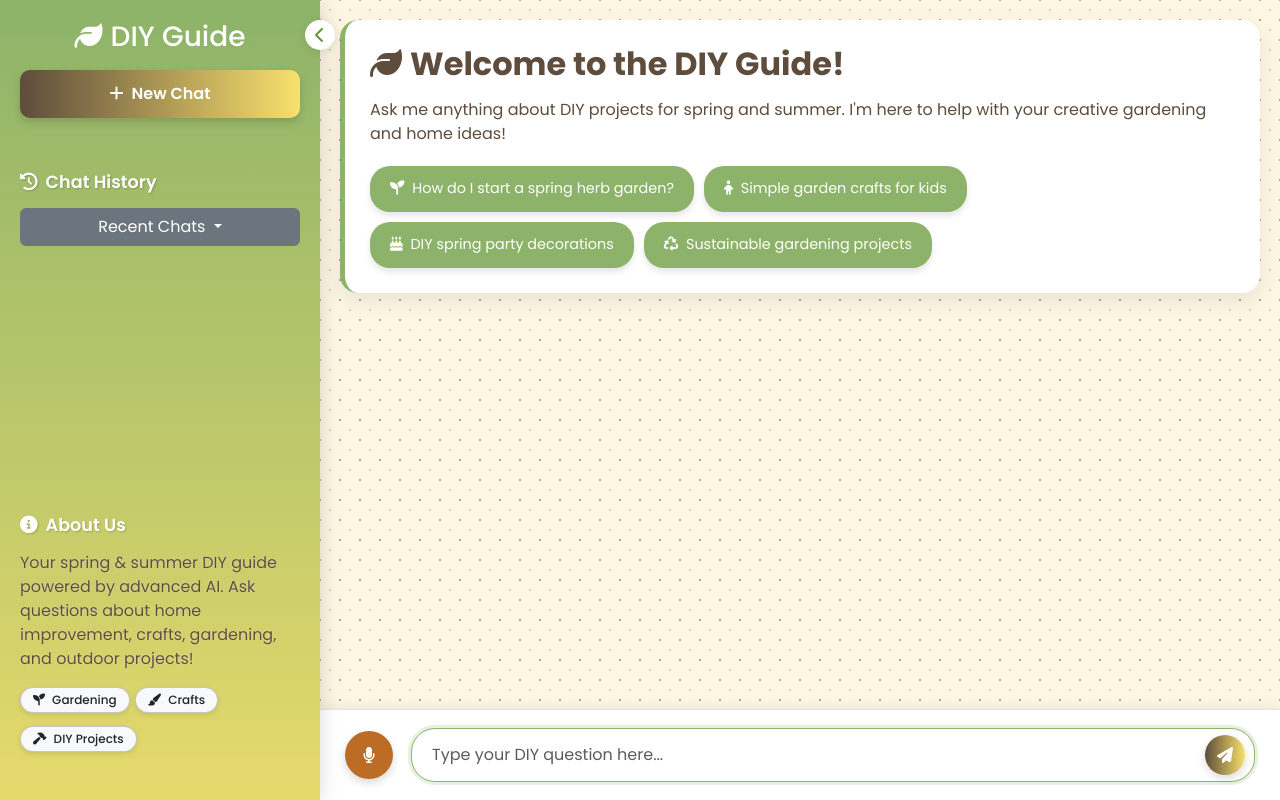
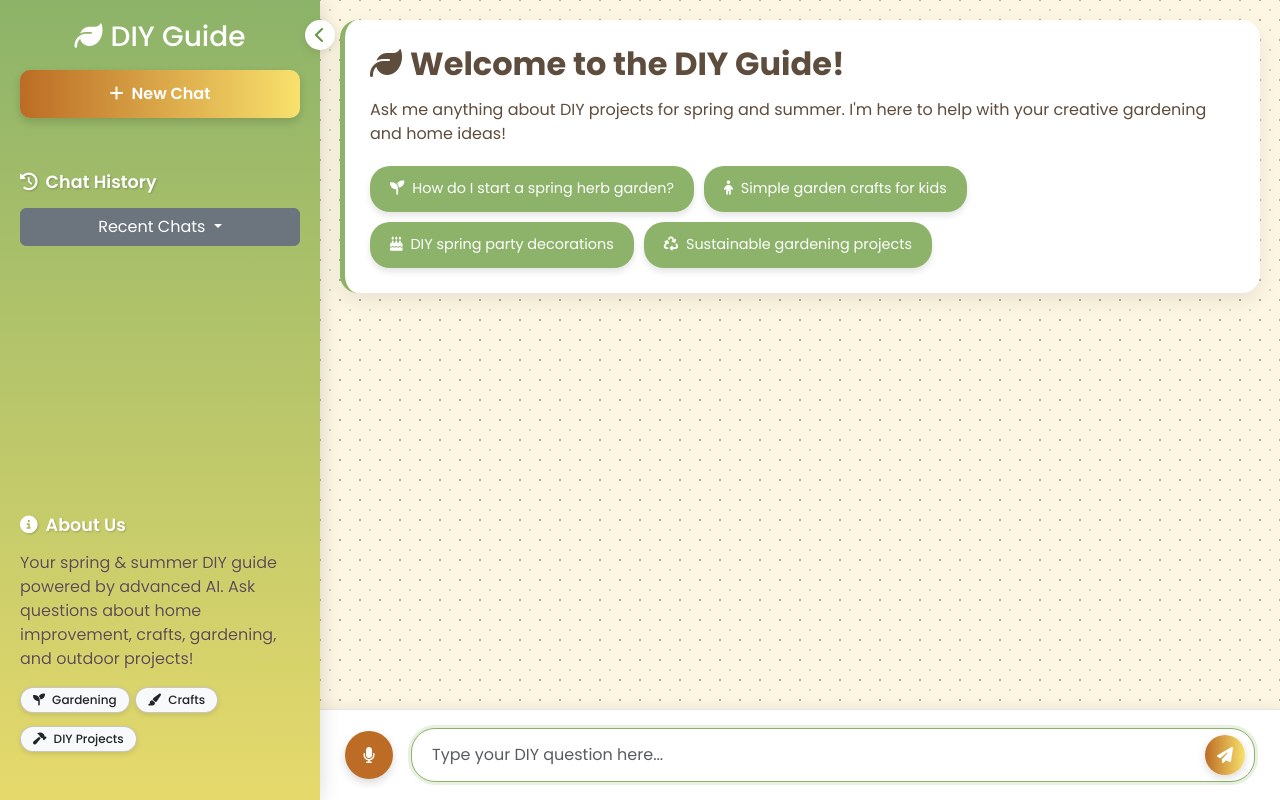
Before and after one commit to utkarsh-raj7/DIY-Guide-Chatbot, a Flask app: page / in a window 1280 px wide. Run offline with Flask 3, Linux system fonts and the light colour scheme; some libraries are stand-ins or nearby versions.

Commit message:
Restored to '693f8090dea39c8f35de24367301e5e8117bfd8d'
Replit-Restored-To: 693f8090dea39c8f35de24367301e5e8117bfd8d

```diff
--- a/static/css/styles.css
+++ b/static/css/styles.css
@@ -12,7 +12,7 @@
     /* Enhanced Gradient definitions */
     --main-gradient: linear-gradient(135deg, var(--spring-sage) 0%, var(--spring-moss) 100%);
     --message-gradient: linear-gradient(135deg, var(--spring-yellow) 10%, var(--spring-light-brown) 90%);
-    --button-gradient: linear-gradient(to right, var(--spring-brown), var(--spring-yellow));
+    --button-gradient: linear-gradient(to right, var(--spring-terracotta), var(--spring-yellow));
     --sidebar-gradient: linear-gradient(to bottom, var(--spring-sage) 0%, var(--spring-yellow) 120%);
 
     /* Spacing and sizing */
```
